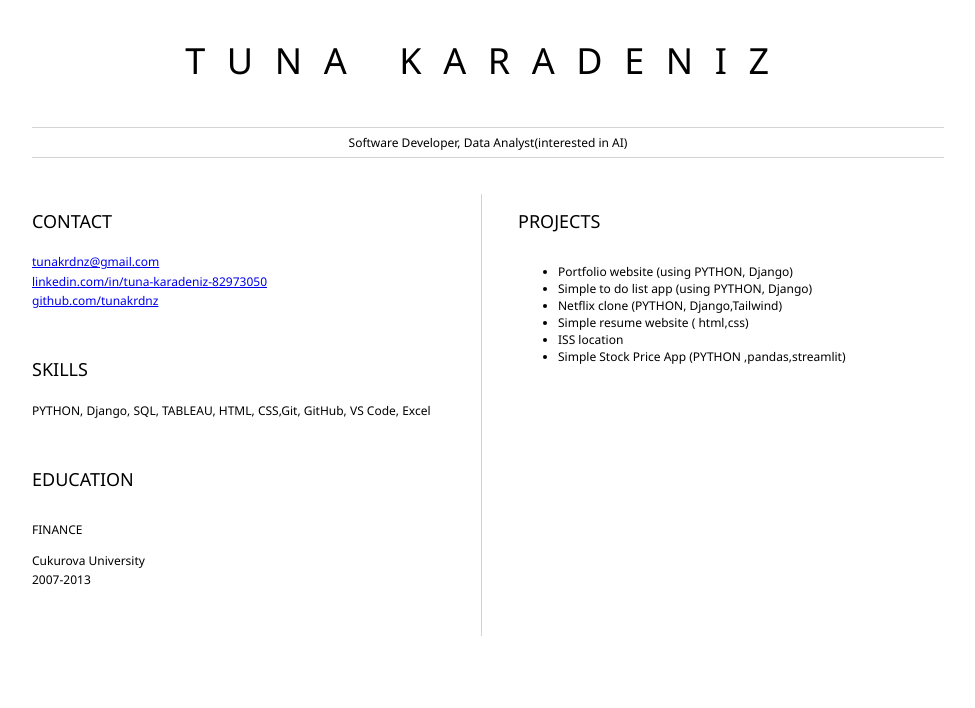
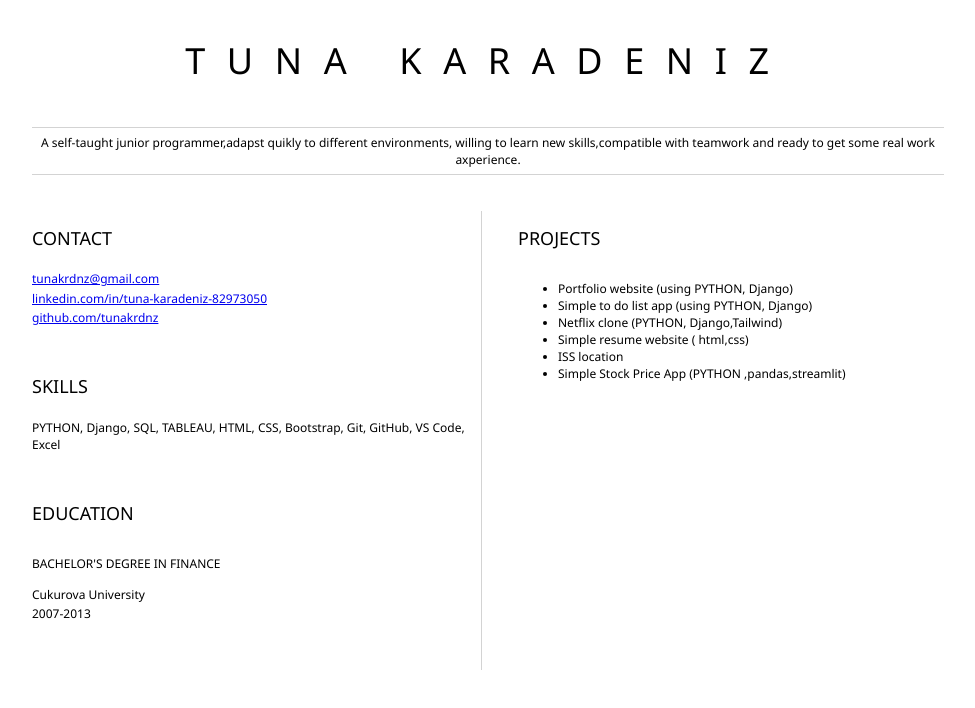
Before and after one commit to tunakrdnz/resume, a plain HTML site: page index.html in a window 1280 px wide. Shown: the whole page, without its empty margins (152-1127 px from the left). Drawn offline with Linux system fonts and the light colour scheme.

Commit message:
additing

```diff
--- a/index.html
+++ b/index.html
@@ -9,7 +9,8 @@
 		<!-- resume header with your name and title -->
 		<h1>TUNA KARADENIZ</h1>
 			<hr>
-				Software Developer,  Data Analyst(interested in AI)
+				A self-taught junior programmer,adapst quikly to different environments,
+				willing to learn new skills,compatible with teamwork and ready to get some real work axperience.
 			<hr>
 		</header>
 		<main>
@@ -28,11 +29,13 @@
 				</section>
 				<section>
 					<h2>SKILLS</h2>
-                    <p>PYTHON, Django, SQL, TABLEAU, HTML, CSS,Git, GitHub, VS Code, Excel</p>
+                    <p>PYTHON, Django, SQL, TABLEAU, HTML, CSS, Bootstrap, Git, GitHub, VS Code, Excel
+
+					</p>
 				</section>
 				<section>
 					<h2>EDUCATION</h2>
-                    <h3>FINANCE</h3>
+                    <h3>BACHELOR'S DEGREE IN FINANCE</h3>
                     <p>
                         Cukurova University
                     </p>
```
